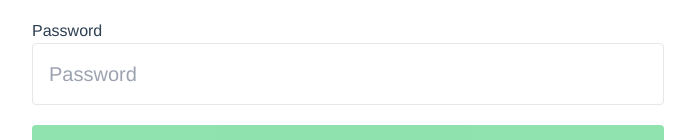
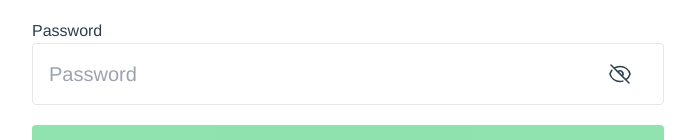
Before and after one commit to NurislamAituarov/on-track, a Vue app: page /authorization in a window 1280 px wide. Shown: the part 807-947 px from the top of the page, without its empty margins (292-987 px from the left). Built offline with nearby package versions, Linux system fonts and the light colour scheme.

Commit message:
Add notification error message

```diff
--- a/src/components/base/BaseIcon.vue
+++ b/src/components/base/BaseIcon.vue
@@ -15,6 +15,8 @@ import {
   ClockIcon as Clock,
   ListBulletIcon as ListBullet,
   ChartBarIcon as ChartBar,
+  EyeIcon as Eye,
+  EyeSlashIcon as EyeSlash,
 } from "@heroicons/vue/24/outline";
 
 interface Props {
@@ -36,5 +38,7 @@ const icons: TIcons = {
   Clock,
   ListBullet,
   ChartBar,
+  Eye,
+  EyeSlash,
 };
 </script>
--- a/src/views/AuthorizationView.vue
+++ b/src/views/AuthorizationView.vue
@@ -1,7 +1,7 @@
 <template>
   <form
     @submit.prevent="submit"
-    class="text-start px-5 py-20 flex flex-col gap-5 max-w-2xl mx-auto my-0"
+    class="text-start px-5 py-20 flex flex-col gap-5 max-w-2xl mx-auto my-0 relative"
   >
     <pre>{{ form }}</pre>
 
@@ -35,10 +35,11 @@
 
     <div class="form__control">
       <label for="password">Password</label>
+      <div class="relative">
         <input
           v-model="form.password.value"
           @blur="form.password.blur"
-        type="password"
+          :type="show ? 'text' : 'password'"
           id="password"
           class="w-full rounded border p-4 text-xl focus:outline-none focus:border-2 focus:border-green-400"
           :class="{
@@ -47,6 +48,12 @@
           }"
           placeholder="Password"
         />
+        <div class="eye-hide-show">
+          <BaseIcon v-if="show" @click="switchEye" name="Eye" class="w-6 h-6" />
+          <BaseIcon v-else @click="switchEye" name="EyeSlash" class="w-6 h-6" />
+        </div>
+      </div>
+
       <small
         v-if="form.password.errors?.required && form.password.touched"
         class="text-red-500"
@@ -63,26 +70,35 @@
     <BaseButton
       ref="refButton"
       type="success"
-      :disabled="!form.valid"
+      :disabled="!form.valid || !!errorMessage"
       class="flex justify-center"
     >
       <TheSpinner v-if="loading" />
       <template v-else>Submit</template>
     </BaseButton>
+
+    <div
+      v-if="errorMessage"
+      class="error text-red-500 text-xl py-5 px-20 rounded max-w-max fixed bottom-14 right-0 bg-white shadow-lg shadow-[#888888] z-10 duration-1000 anim"
+    >
+      {{ errorMessage }}
+    </div>
   </form>
 </template>
 
 
 <script setup lang="ts">
+import { onMounted, ref } from "vue";
 import { useRouter } from "vue-router";
 
 import BaseButton from "@/components/base/BaseButton.vue";
 import TheSpinner from "@/components/spinner/TheSpinner.vue";
+
+import BaseIcon from "@/components/base/BaseIcon.vue";
 import { PAGE_TIMELINE } from "@/lib/constants";
 import { resetForm, useForm } from "@/module/form";
-import { IForm } from "@/types";
+import { IForm, IResponse } from "@/types";
 import { instance } from "@/api";
-import { onMounted, ref } from "vue";
 
 const validRegex = /^[a-zA-Z0-9._%+-]+@[a-zA-Z0-9.-]+\.[a-zA-Z]{2,}$/;
 
@@ -109,41 +125,74 @@ const form: IForm = useForm({
 });
 const router = useRouter();
 const loading = ref(false);
+const show = ref(false);
+const errorMessage = ref("");
 
 onMounted(() => {
   const user = localStorage.getItem("user");
   if (user) router.push({ path: `/#${PAGE_TIMELINE}` });
 });
 
-interface IData {
-  email: string;
-  password: string;
-  id: number;
-}
-
-interface IResponse {
-  data: IData;
-  status: number;
-  statusText: string;
-}
-
 async function submit() {
   loading.value = true;
   try {
     const res: IResponse = await instance({
-      url: "/posts",
+      url: "/postss",
       method: "POST",
       data: { email: form.email.value, password: form.password.value },
     });
 
-    loading.value = false;
     console.log(res.data);
+    resetForm(form);
+
     localStorage.setItem("user", JSON.stringify(res.data));
     router.push({ path: `/#${PAGE_TIMELINE}` });
-  } catch (e) {
+  } catch (e: any) {
     console.error(e);
+    errorMessage.value = e.message;
+    setTimeout(() => {
+      errorMessage.value = "";
+    }, 3000);
+  } finally {
+    loading.value = false;
+  }
 }
 
-  resetForm(form);
+function switchEye() {
+  show.value = !show.value;
 }
 </script>
+
+
+<style scoped>
+.eye-hide-show {
+  position: absolute;
+  top: 50%;
+  right: 20px;
+  transform: translate(-50%, -50%);
+}
+
+.anim {
+  animation: slidein 1s forwards;
+}
+
+@keyframes slidein {
+  from {
+    opacity: 0;
+    transform: translateY(100px);
+  }
+
+  to {
+    opacity: 1;
+    transform: translateY(0px);
+  }
+}
+
+@media screen and (max-width: 640px) {
+  .error {
+    padding: 1rem !important;
+    width: 100% !important;
+    max-width: 100% !important;
+  }
+}
+</style>
```
Also changed, not shown: src/types/index.ts (+13 -0 lines). Lines whose indentation alone changed are shown as unchanged.
